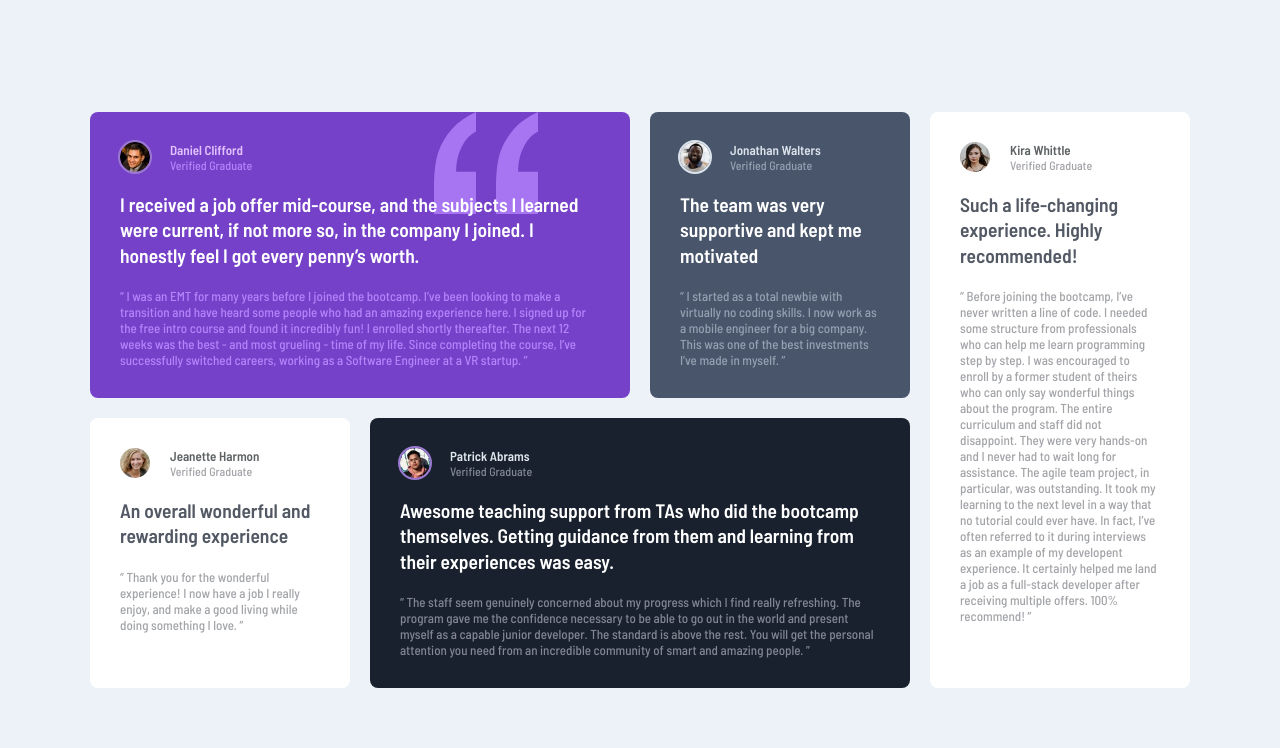
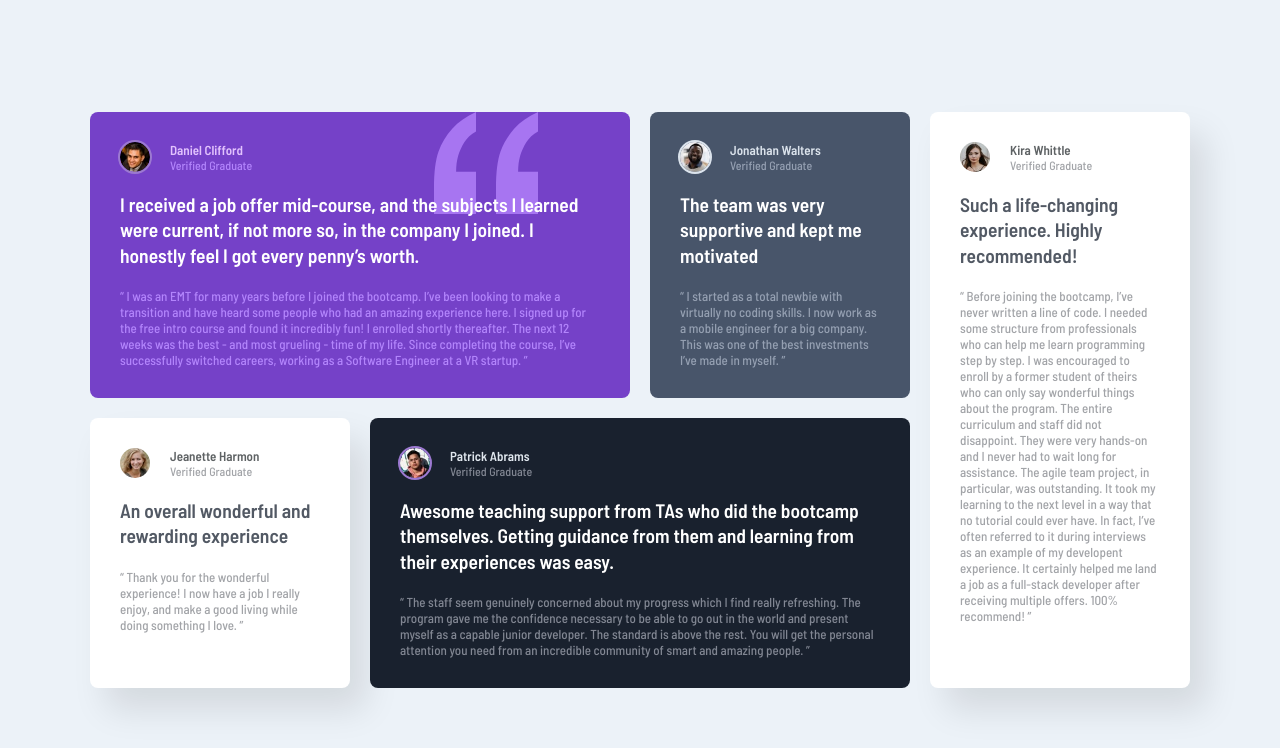
Before and after one commit to rzza27/testimonials-grid-section-main, a plain HTML site: page index.html in a window 1280 px wide. Drawn offline with Linux system fonts and the light colour scheme.

Commit message:
Update style.css

```diff
--- a/style.css
+++ b/style.css
@@ -142,6 +142,7 @@ body {
     grid-column: 1 / 2;
     grid-row: 2 / 3;
     background-color: var(--white);
+    box-shadow: 16px 22px 34px 0px rgba(0,0,0,0.1);
 }
 .patrick {
     grid-column: 2 / 4;
@@ -153,6 +154,7 @@ body {
 .kira {
     grid-row: 1 / 3;
     background-color: var(--white);
+    box-shadow: 16px 22px 34px 0px rgba(0,0,0,0.1);
 }
 
 .testimonials__list {
@@ -315,6 +317,7 @@ body {
     .kira {
         grid-row: 5 / 6;
         background-color: var(--white);
+
     }
 
 
```
